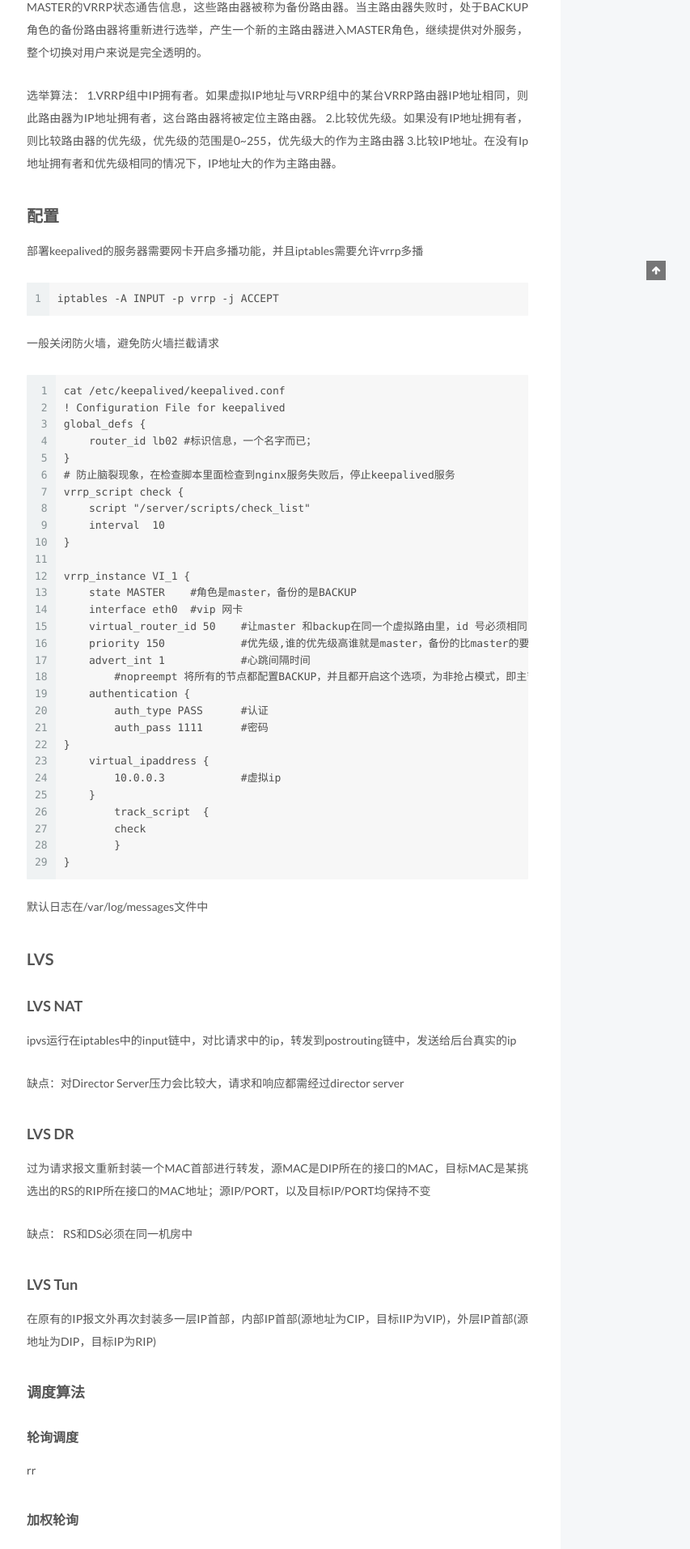
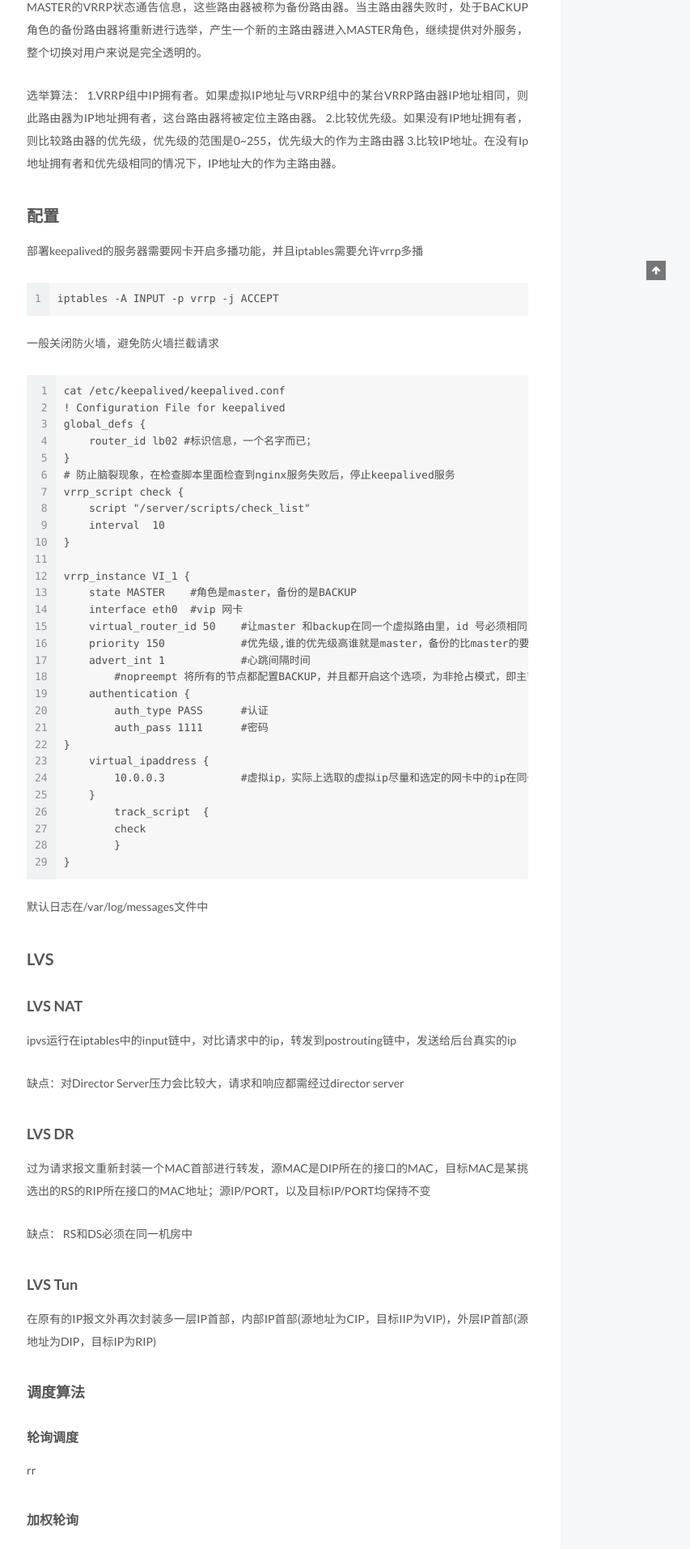
Before and after one commit to tuobashaoli/tuobashaoli.github.io, a Jekyll site: the page built from _posts/2021-01-08-keepalived.markdown, in a window 1280 px wide. Shown: the part 654-2567 px from the top of the page at 81% size, without its empty margins (427-1280 px from the left). Built offline with Jekyll 4.4.1, drawn with Linux system fonts in a browser that asks for light colours; comment, search, counter and statistics services are not loaded.

Commit message:
update keepalived

```diff
--- a/_posts/2021-01-08-keepalived.markdown
+++ b/_posts/2021-01-08-keepalived.markdown
@@ -61,7 +61,7 @@ vrrp_instance VI_1 {
         auth_pass 1111      #密码
 }
     virtual_ipaddress {
-        10.0.0.3            #虚拟ip
+        10.0.0.3            #虚拟ip，实际上选取的虚拟ip尽量和选定的网卡中的ip在同一个子网中
     }
 	track_script  {
     	check
```
